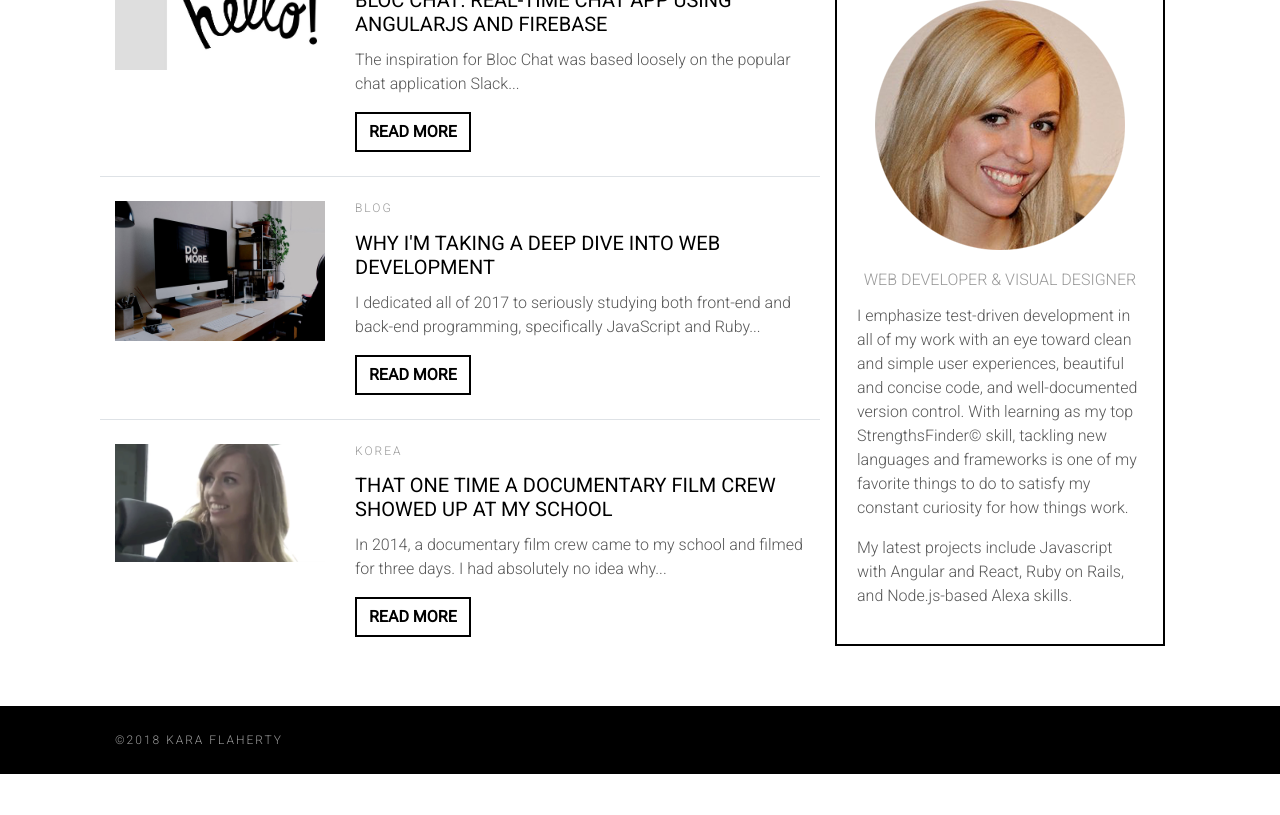
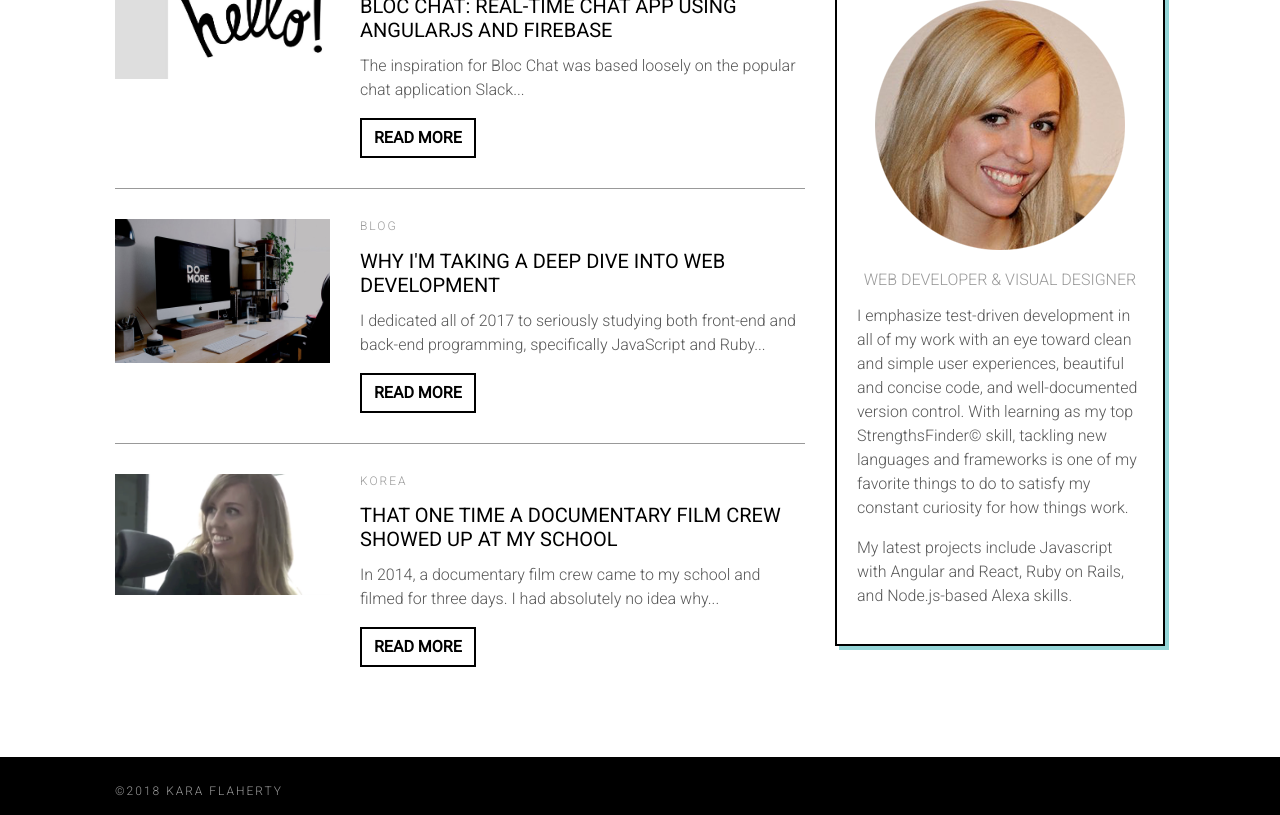
Before and after one commit to karakarakaraff/karakarakaraff.github.io, a plain HTML site: page index.html in a window 1280 px wide. Shown: the part 930-1745 px from the top of the page. Before the commit the page ends 1704 px from the top, so only its background shows below. Drawn offline with Linux system fonts and the light colour scheme.

Commit message:
Updated a few styles on index, changed favicons

```diff
--- a/assets/scripts/main.js
+++ b/assets/scripts/main.js
@@ -50,7 +50,7 @@ window.onload = function() {
   const topNav = document.getElementById('top-nav');
   topNav.innerHTML = '';
   for (let link of topNavLinks) {
-    topNav.innerHTML += `<a class="nav-link" href="${link[1]}">${link[0]}</a>`;
+    topNav.innerHTML += `<a class="nav-link" target="_blank" href="${link[1]}">${link[0]}</a>`;
   }
 
   const logo = document.getElementById('logo');
--- a/assets/styles/components.css
+++ b/assets/styles/components.css
@@ -1,8 +1,27 @@
+/* POSTS ON INDEX */
+/*----------------*/
+.featured-posts {
+  margin-left: 0;
+  margin-right: 0;
+  padding-top: 30px;
+  padding-bottom: 30px;
+  border-top: 1px solid #999;
+}
+
+.featured-posts div.col-6.col-sm-12.col-md-6.col-lg-4 {
+  padding-left: 0;
+}
+
+.featured-posts div.col-6.col-sm-12.col-md-6.col-lg-8 {
+  padding-right: 0;
+}
+
 /* SIDEBAR */
 /*---------*/
 #sidebar {
   border: 2px solid #000;
   padding: 20px;
+  box-shadow: 4px 4px #95d6d8;
 }
 
 .sidebar-title {
--- a/index.html
+++ b/index.html
@@ -116,7 +116,7 @@
     </div>
     <div class="row mt-3">
       <div class="col-12 col-sm-6 col-md-8">
-        <div class="row border-top pt-4">
+        <div class="row featured-posts">
           <div class="col-6 col-sm-12 col-md-6 col-lg-4">
             <a href="bloc-chat-real-time-chat-app-using-angular-and-firebase.html">
               <img src="assets/images/portfolio/bloc-chat-home.jpg" class="img-fluid"/>
@@ -129,7 +129,7 @@
             <a href="bloc-chat-real-time-chat-app-using-angular-and-firebase.html" class="btn d-none d-sm-inline-block">Read more</a>
           </div>
         </div>
-        <div class="row border-top pt-4 mt-4">
+        <div class="row featured-posts">
           <div class="col-6 col-sm-12 col-md-6 col-lg-4">
             <a href="why-im-taking-a-deep-dive-into-web-development.html">
               <img src="assets/images/blog/do-more.jpg" class="img-fluid"/>
@@ -142,7 +142,7 @@
             <a href="why-im-taking-a-deep-dive-into-web-development.html" class="btn d-none d-sm-inline-block">Read more</a>
           </div>
         </div>
-        <div class="row border-top pt-4 mt-4">
+        <div class="row featured-posts">
           <div class="col-6 col-sm-12 col-md-6 col-lg-4">
             <a href="that-one-time-a-documentary-film-crew-showed-up-at-my-school.html">
               <img src="assets/images/korea/soho-doc-kara.png" class="img-fluid"/>
```
Also changed, not shown: assets/images/favicon-16x16.png, assets/images/favicon-32x32.png, assets/images/favicon-96x96.png.
